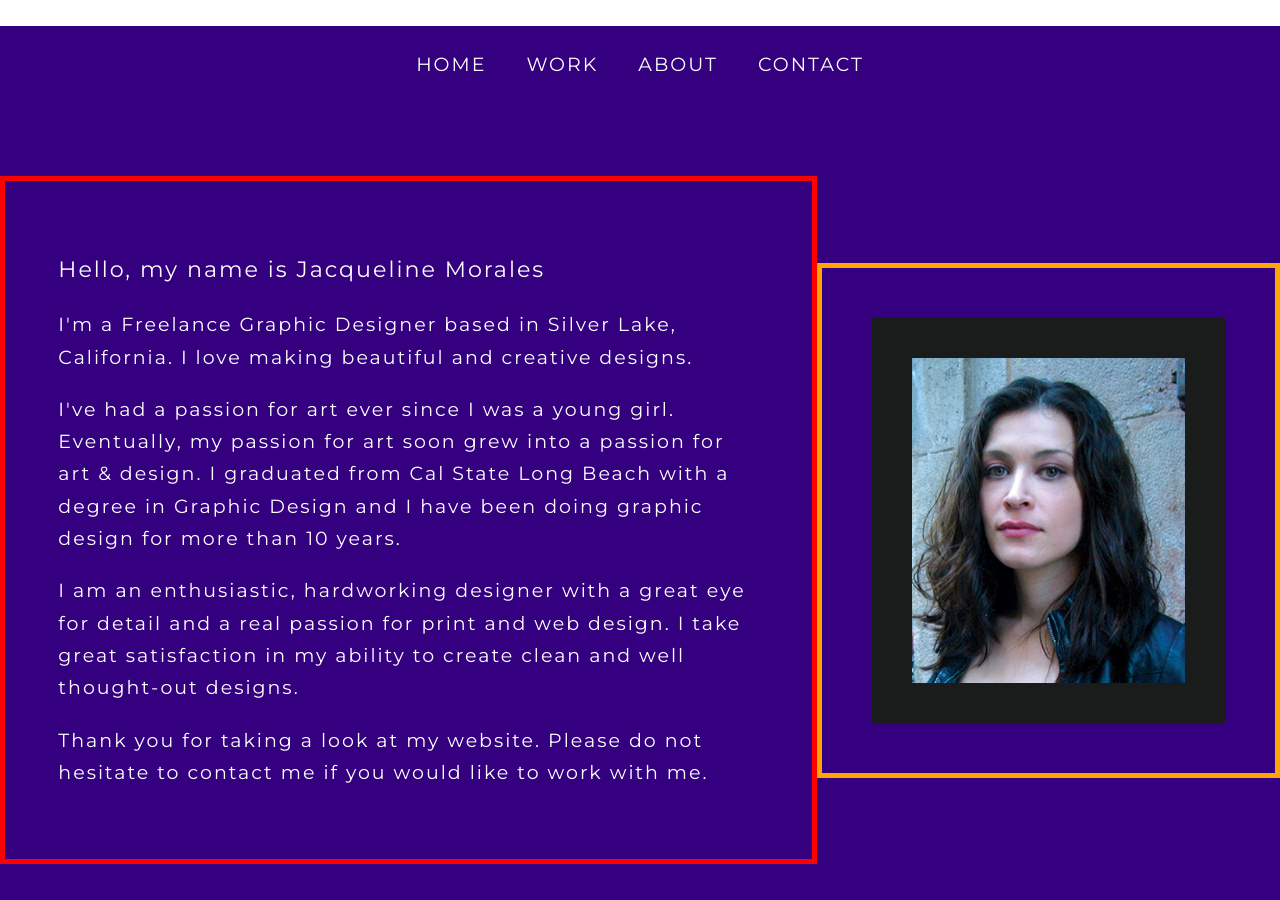
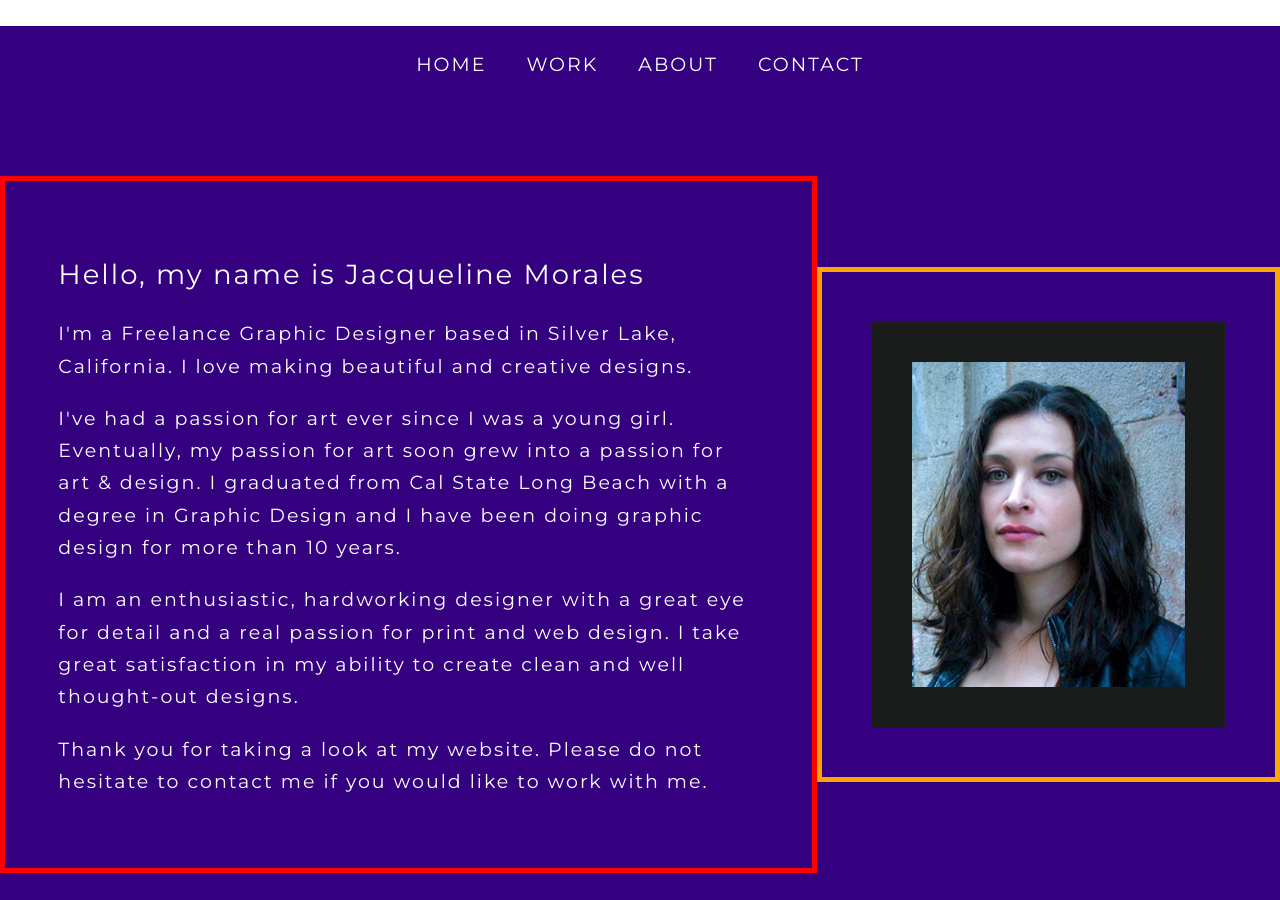
Before and after one commit to zeny11-11/jmorales, a Jekyll site: the page built from index.html, in a window 1280 px wide and 900 px high, scrolled down 4249 px. Built offline with Jekyll 4.4.1, drawn with Linux system fonts in a browser that asks for light colours; nearby versions of some CDN libraries; some web fonts are replaced; Markdown is read by kramdown in place of the engine named in the settings.

Commit message:
Update index.html

```diff
--- a/index.html
+++ b/index.html
@@ -360,7 +360,7 @@ layout: default
 
 
 <div class="about_div1">
-<p style="font-size:1.17em";>Hello, my name is Jacqueline Morales</p>
+<p style="font-size:1.45em; font-weight:600px;">Hello, my name is Jacqueline Morales</p>
 <p>
 
 I'm a Freelance Graphic Designer based in Silver Lake, California.
```
